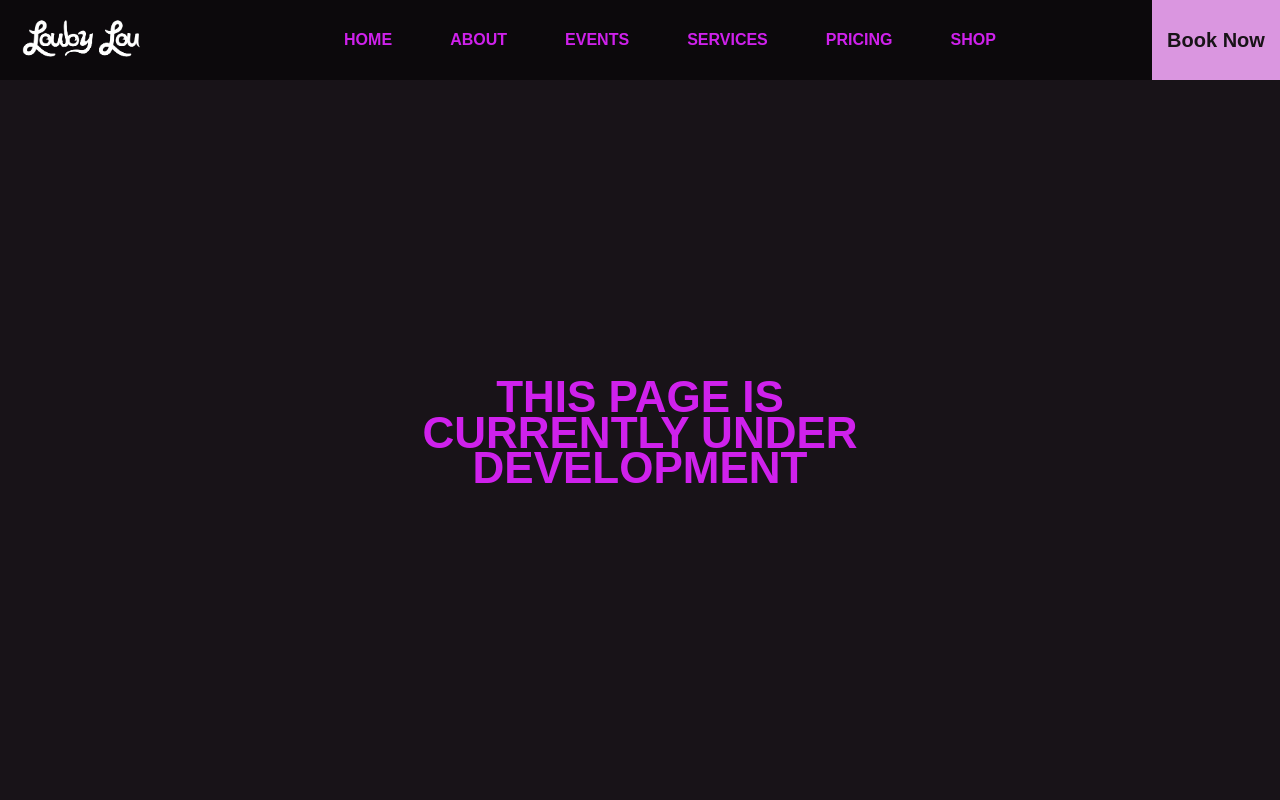
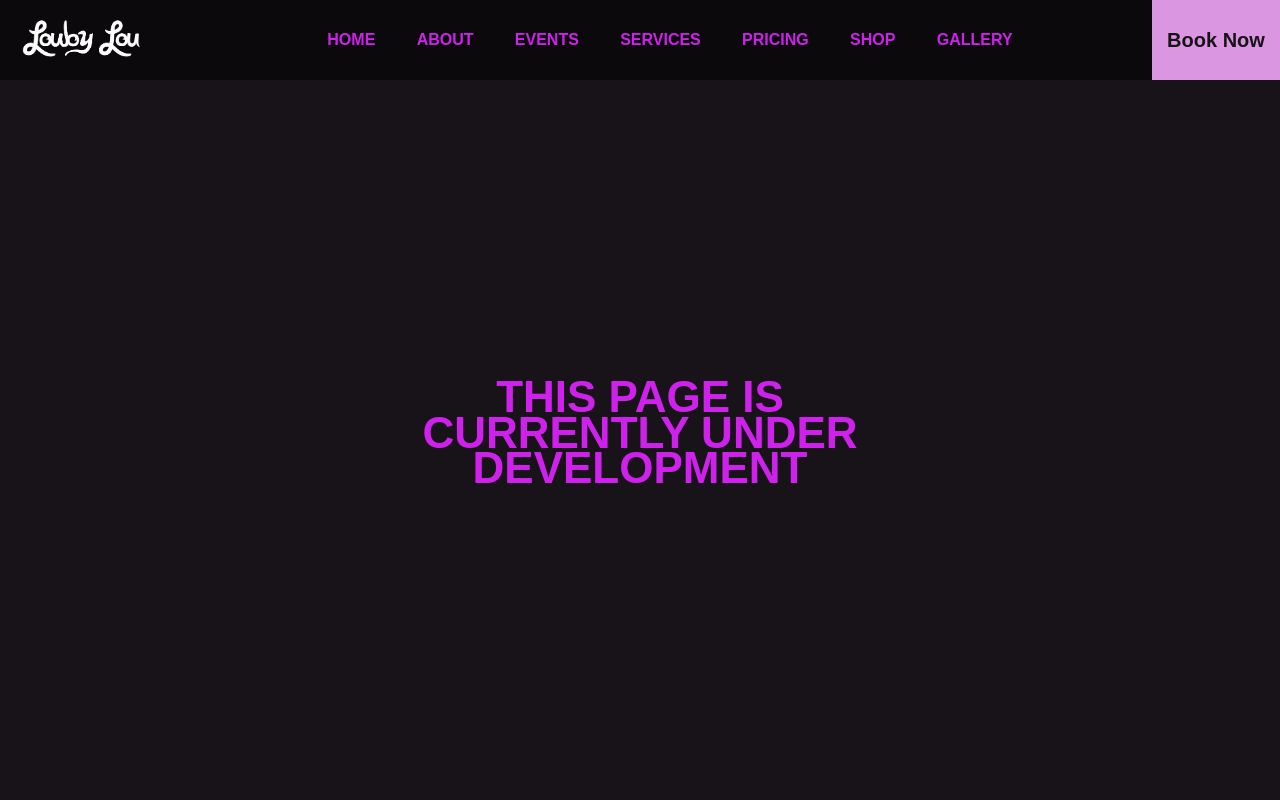
Before and after one commit to fuglyuckDev/louby-lou-new, a Next.js app: page /shop in a window 1280 px wide. Shown: the top 800 px of the page. Built offline with nearby package versions, Linux system fonts and the light colour scheme.

Commit message:
Altered feed
This works the best to be fair

```diff
--- a/components/Burger/Burger.jsx
+++ b/components/Burger/Burger.jsx
@@ -10,6 +10,7 @@ const Burger = () => {
     { name: "SERVICES", target: "/services" },
     { name: "PRICING", target: "/pricing" },
     { name: "SHOP", target: "/shop" },
+    { name: "GALLERY", target: "/gallery" },
   ];
 
   return (
--- a/components/Gallery/Gallery.jsx
+++ b/components/Gallery/Gallery.jsx
@@ -5,6 +5,7 @@ const Gallery = () => {
   return (
     <div className={styles.container}>
       <iframe
+        scrolling="no"
         src="https://www.juicer.io/api/feeds/loubylouclown/iframe"
         frameborder="0"
         className={styles.gallery}
--- a/components/Gallery/Gallery.module.scss
+++ b/components/Gallery/Gallery.module.scss
@@ -2,14 +2,13 @@
 
 .container {
   width: 100vw;
-  height: 100vh;
+  height: 5200px;
   padding: none;
   display: flex;
   flex-direction: column;
   align-items: center;
   align-content: center;
   justify-content: center;
-  margin-bottom: 400px;
 }
 
 .gallery {
--- a/components/Navigation/Navigation.jsx
+++ b/components/Navigation/Navigation.jsx
@@ -12,6 +12,7 @@ const Navigation = () => {
     { name: "SERVICES", target: "/services" },
     { name: "PRICING", target: "/pricing" },
     { name: "SHOP", target: "/shop" },
+    { name: "GALLERY", target: "/gallery" },
   ];
   return (
     <div className={styles.container}>
```
